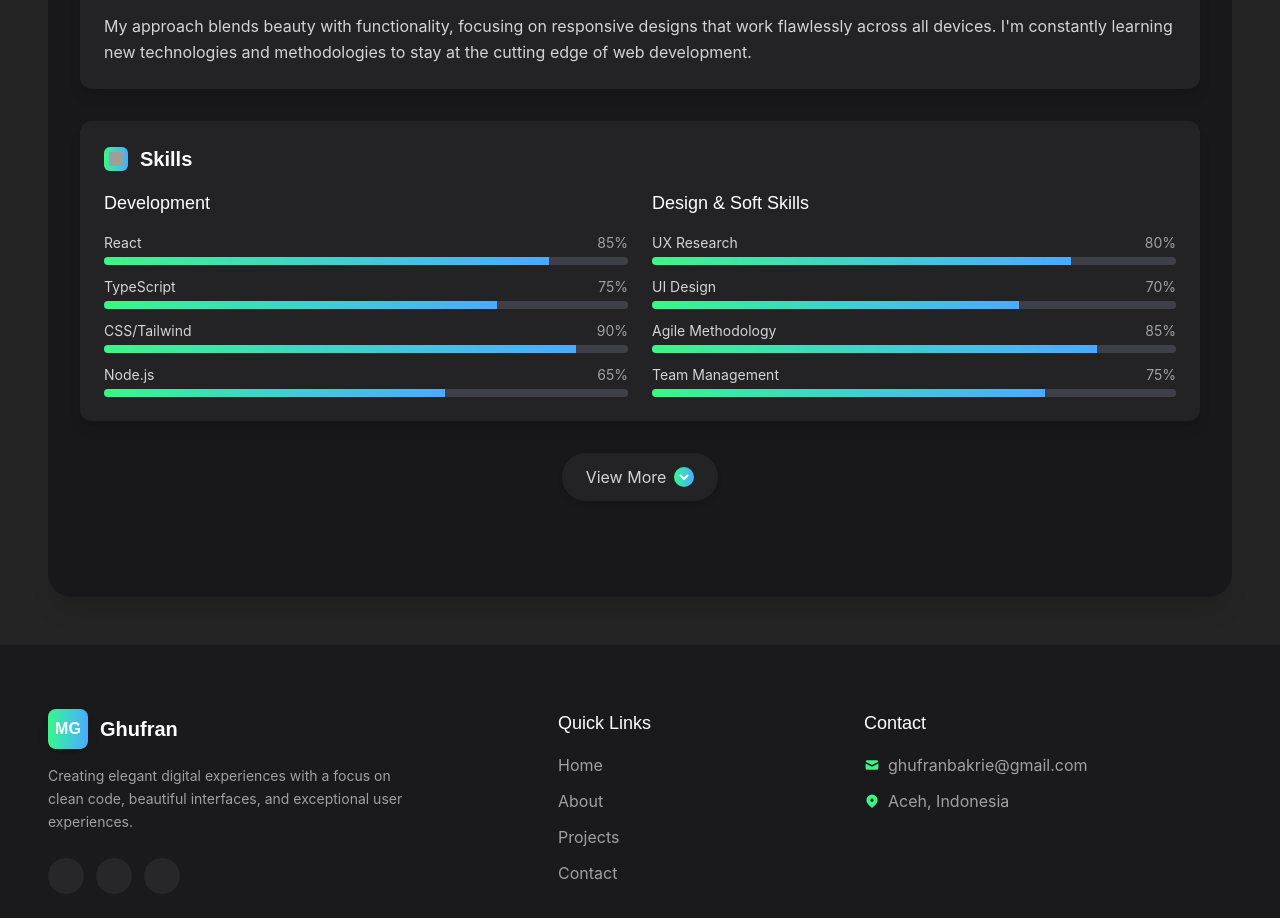
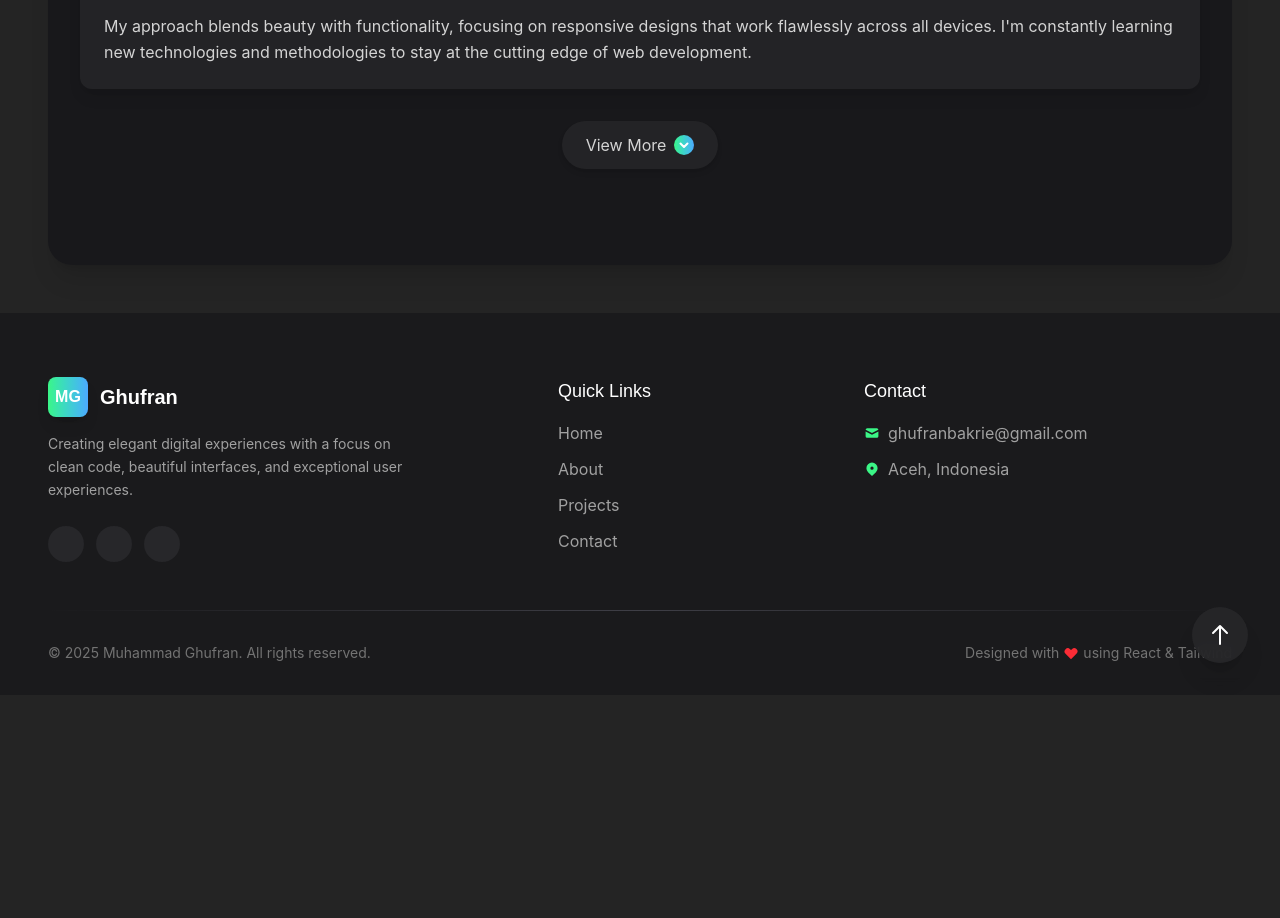
Before and after one commit to gufriends/portofolio, a React (Vite) app: page / in a window 1280 px wide. Shown: the part 3260-4178 px from the top of the page. After the commit the page ends 3955 px from the top, so only its background shows below. Built offline with nearby package versions, Linux system fonts and the light colour scheme; grey boxes are pictures that could not be loaded; some icons are missing.

Commit message:
refactor: remove AboutSection skills section

```diff
--- a/src/components/AboutSection.tsx
+++ b/src/components/AboutSection.tsx
@@ -90,45 +90,6 @@ const AboutSection: React.FC = () => {
             learning new technologies and methodologies to stay at the cutting
             edge of web development.
           </p>
-        </div>
-
-        {/* Skills - Selalu ditampilkan */}
-        <div className="bg-zinc-800/80 rounded-xl p-6 shadow-lg mb-8">
-          <h3 className="text-xl font-sora font-semibold text-white mb-4 flex items-center">
-            <span className="w-6 h-6 rounded-md bg-gradient-to-r from-[#3BF686] to-[#4CA9FF] flex items-center justify-center mr-3">
-              <img src="/icons/Code.svg" className="w-3.5 h-3.5" alt="Skills" />
-            </span>
-            Skills
-          </h3>
-
-          {/* Skill categories */}
-          <div className="grid md:grid-cols-2 gap-6">
-            {/* Development */}
-            <div>
-              <h4 className="text-lg font-sora font-medium text-white mb-4">
-                Development
-              </h4>
-              <div className="space-y-3">
-                {renderSkillBar("React", 85)}
-                {renderSkillBar("TypeScript", 75)}
-                {renderSkillBar("CSS/Tailwind", 90)}
-                {renderSkillBar("Node.js", 65)}
-              </div>
-            </div>
-
-            {/* Design & Soft Skills */}
-            <div>
-              <h4 className="text-lg font-sora font-medium text-white mb-4">
-                Design & Soft Skills
-              </h4>
-              <div className="space-y-3">
-                {renderSkillBar("UX Research", 80)}
-                {renderSkillBar("UI Design", 70)}
-                {renderSkillBar("Agile Methodology", 85)}
-                {renderSkillBar("Team Management", 75)}
-              </div>
-            </div>
-          </div>
         </div>
 
         {/* Tombol Expand/Collapse */}
--- a/tsconfig.node.json
+++ b/tsconfig.node.json
@@ -5,6 +5,7 @@
     "lib": ["ES2023"],
     "module": "ESNext",
     "skipLibCheck": true,
+    "composite": true,
 
     /* Bundler mode */
     "moduleResolution": "bundler",
@@ -17,9 +18,8 @@
     "strict": true,
     "noUnusedLocals": true,
     "noUnusedParameters": true,
-    "erasableSyntaxOnly": true,
     "noFallthroughCasesInSwitch": true,
     "noUncheckedSideEffectImports": true
   },
-  "include": ["vite.config.ts"]
+  "include": ["vite.config.ts", "vitest.config.ts"]
 }
```
